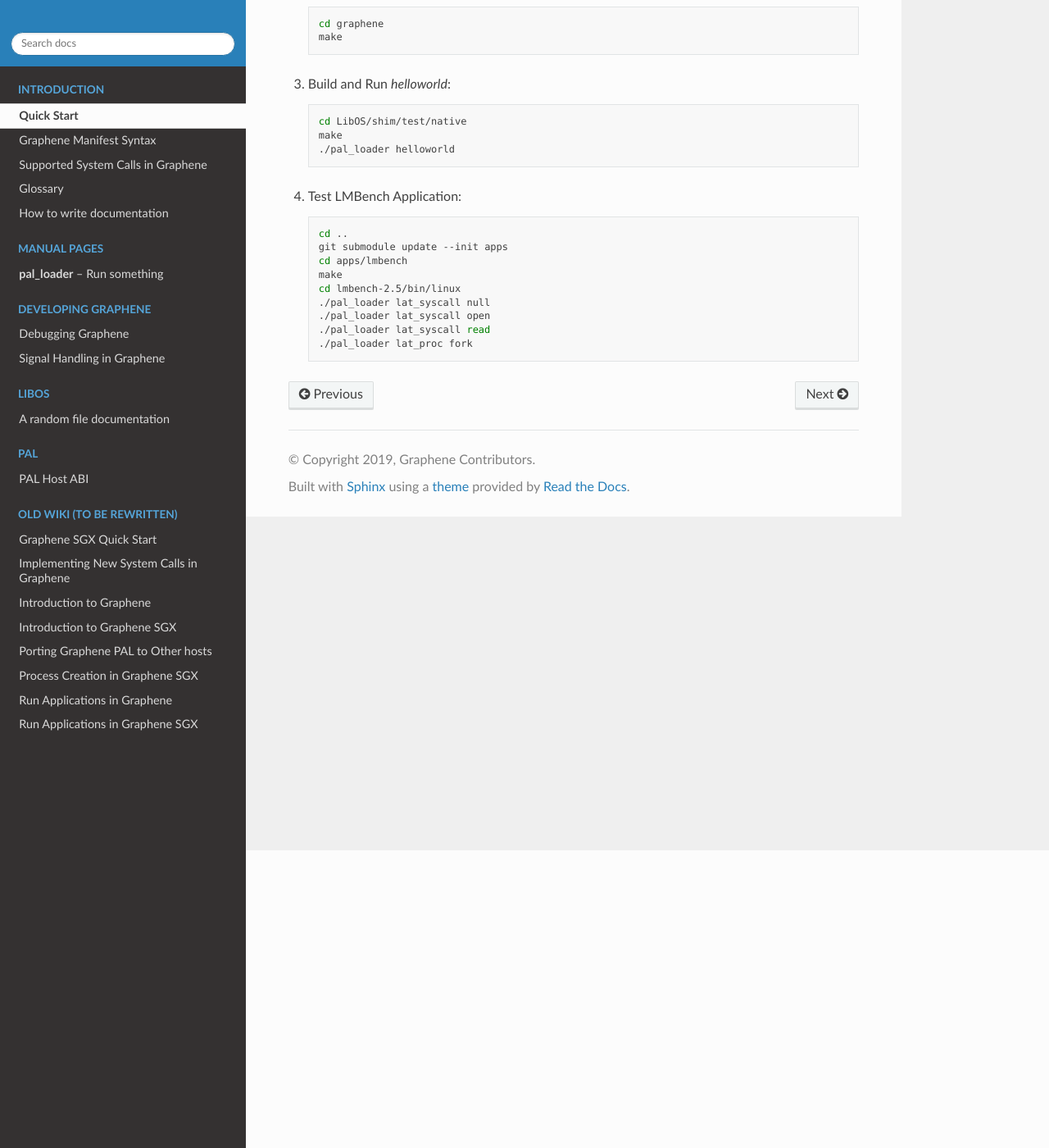
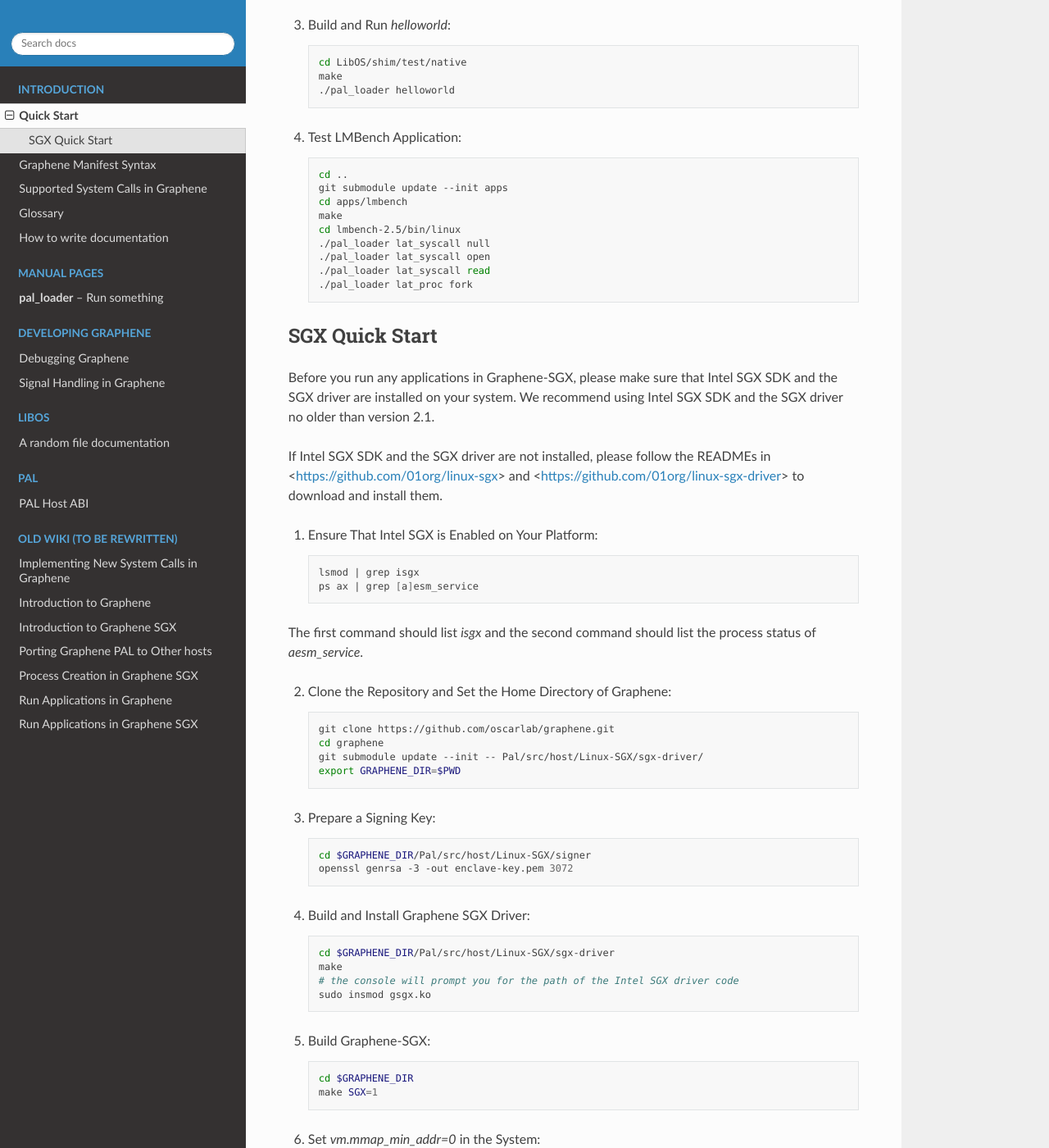
Before and after one commit to gramineproject/gramine, a Sphinx documentation site: the page built from Documentation/quickstart.rst, in a window 1280 px wide and 1400 px high, scrolled down 363 px. Shown: the whole window at 82% size. Built offline with Sphinx 7.4.7 and the Read the Docs theme 2.0.0, drawn with Linux system fonts in a browser that asks for light colours; some of the changed text lies outside the part shown.

Commit message:
[Docs] reSTify oldwiki/Graphene-SGX-Quick-Start.md
Included into quickstart.rst.

```diff
--- a/Documentation/quickstart.rst
+++ b/Documentation/quickstart.rst
@@ -32,3 +29,69 @@
       ./pal_loader lat_syscall open
       ./pal_loader lat_syscall read
       ./pal_loader lat_proc fork
+
+SGX Quick Start
+---------------
+
+Before you run any applications in Graphene-SGX, please make sure that Intel SGX
+SDK and the SGX driver are installed on your system. We recommend using Intel
+SGX SDK and the SGX driver no older than version 2.1.
+
+If Intel SGX SDK and the SGX driver are not installed, please follow the READMEs
+in <https://github.com/01org/linux-sgx> and
+<https://github.com/01org/linux-sgx-driver> to download and install them.
+
+1. Ensure That Intel SGX is Enabled on Your Platform::
+
+    lsmod | grep isgx
+    ps ax | grep [a]esm_service
+
+The first command should list `isgx` and the second command should list the
+process status of `aesm_service`.
+
+2. Clone the Repository and Set the Home Directory of Graphene::
+
+    git clone https://github.com/oscarlab/graphene.git
+    cd graphene
+    git submodule update --init -- Pal/src/host/Linux-SGX/sgx-driver/
+    export GRAPHENE_DIR=$PWD
+
+3. Prepare a Signing Key::
+
+    cd $GRAPHENE_DIR/Pal/src/host/Linux-SGX/signer
+    openssl genrsa -3 -out enclave-key.pem 3072
+
+4. Build and Install Graphene SGX Driver::
+
+    cd $GRAPHENE_DIR/Pal/src/host/Linux-SGX/sgx-driver
+    make
+    # the console will prompt you for the path of the Intel SGX driver code
+    sudo insmod gsgx.ko
+
+5. Build Graphene-SGX::
+
+    cd $GRAPHENE_DIR
+    make SGX=1
+
+6. Set `vm.mmap_min_addr=0` in the System::
+
+    sudo sysctl vm.mmap_min_addr=0
+
+7. Build and Run `helloworld`::
+
+    cd $GRAPHENE_DIR/LibOS/shim/test/native
+    make SGX=1
+    make SGX=1 sgx-tokens
+    SGX=1 ./pal_loader helloworld
+
+8. Test LMBench Application::
+
+    cd $GRAPHENE_DIR
+    git submodule update --init -- LibOS/shim/test/apps
+    cd $GRAPHENE_DIR/LibOS/shim/test/apps/lmbench
+    make SGX=1
+    cd lmbench-2.5/bin/linux
+    SGX=1 ./pal_loader lat_syscall null
+    SGX=1 ./pal_loader lat_syscall open
+    SGX=1 ./pal_loader lat_syscall read
+    SGX=1 ./pal_loader lat_proc fork
```
Also changed, not shown: other parts of Documentation/quickstart.rst (+0 -3 lines), Documentation/oldwiki/Graphene-SGX-Quick-Start.md (deleted, +0 -64 lines).
